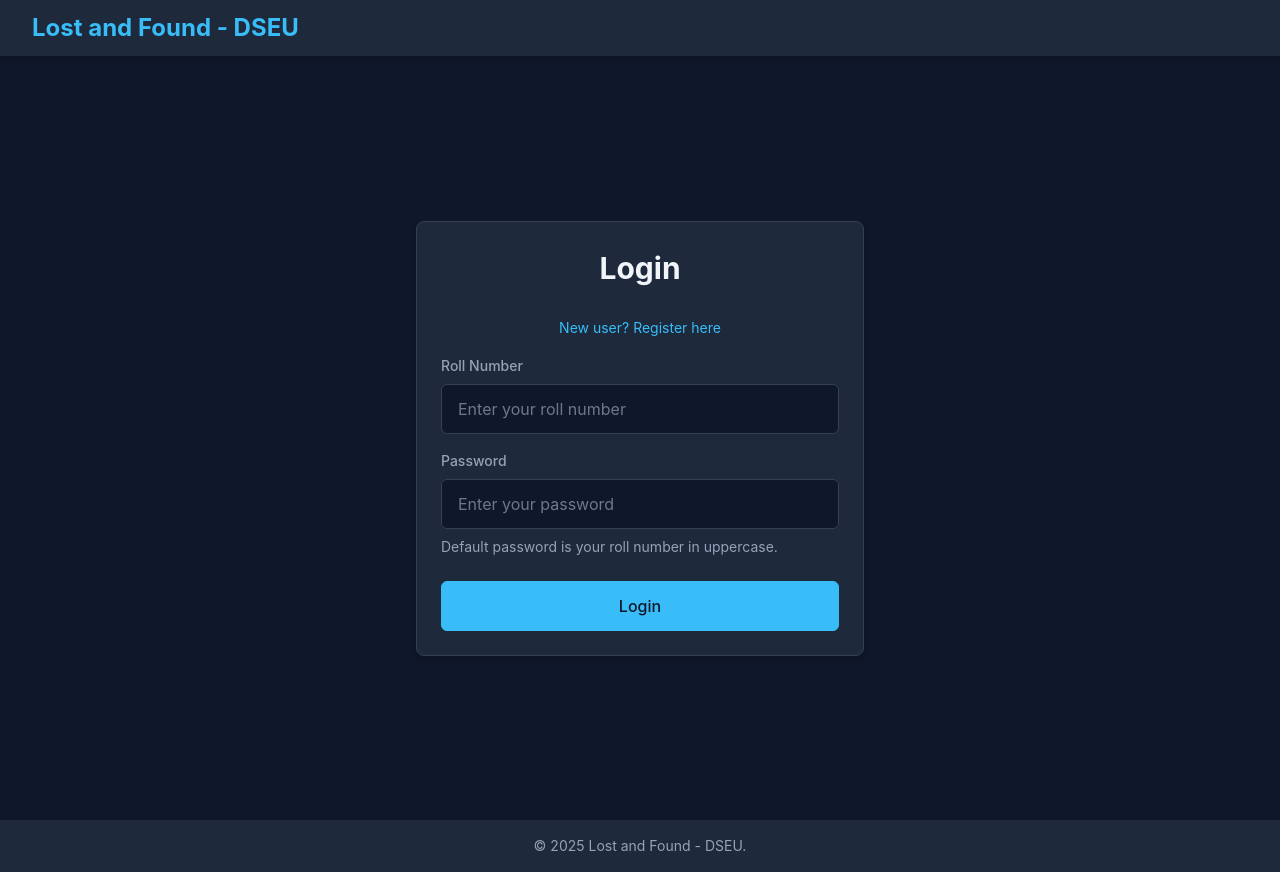
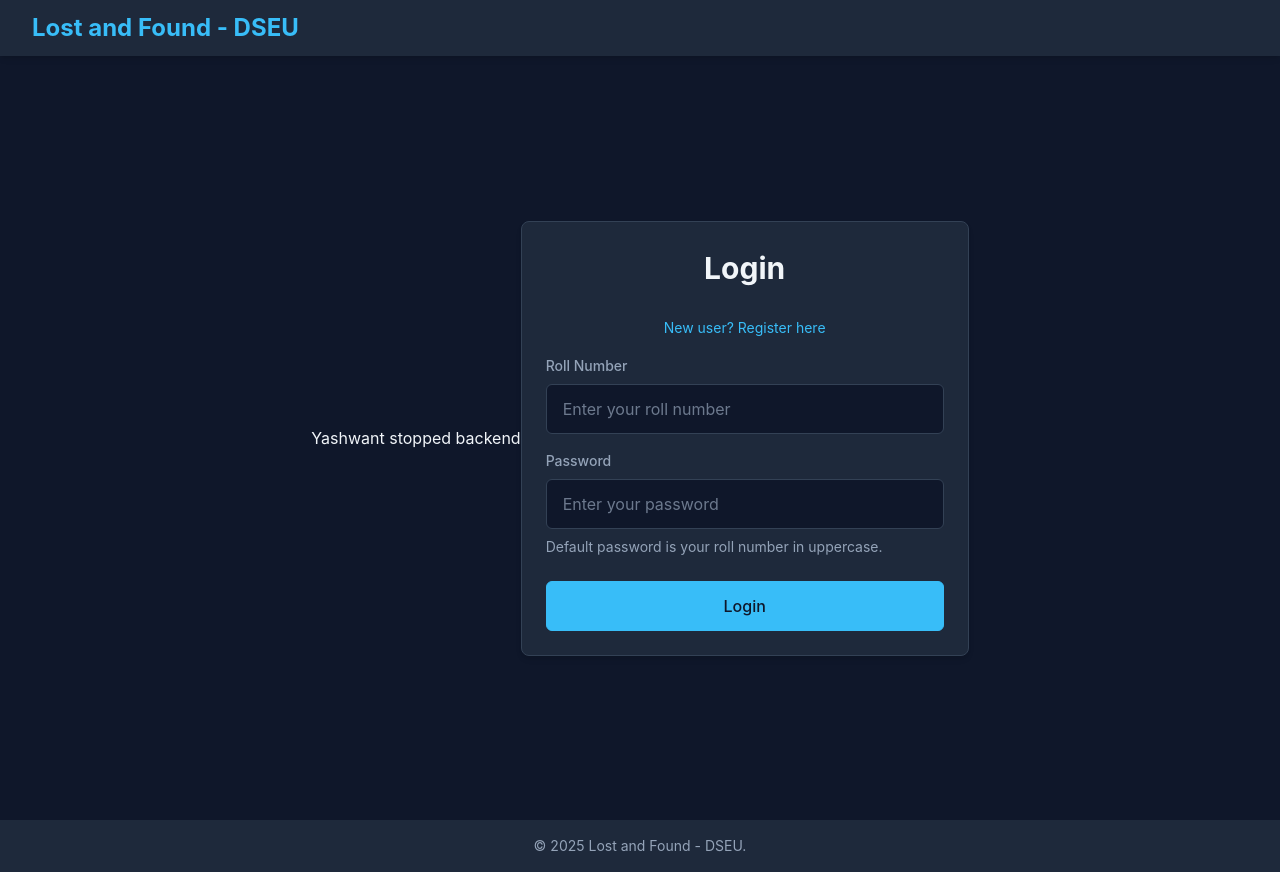
Before and after one commit to Yashwant439/lost, a React (Create React App) app in the folder client/: page / in a window 1280 px wide. Built offline with nearby package versions, Linux system fonts and the light colour scheme.

Commit message:
Add message indicating backend stopped

```diff
--- a/client/src/components/Login.js
+++ b/client/src/components/Login.js
@@ -35,6 +35,8 @@
 
   return (
     <div className="flex items-center justify-center min-h-[calc(100vh-100px)] p-4">
+
+    <div> Yashwant stopped backend</div>
       <div className="surface-card w-full max-w-md">
         <h2 className="page-title text-center">Login</h2>
         <div className="text-center mb-4">
```
